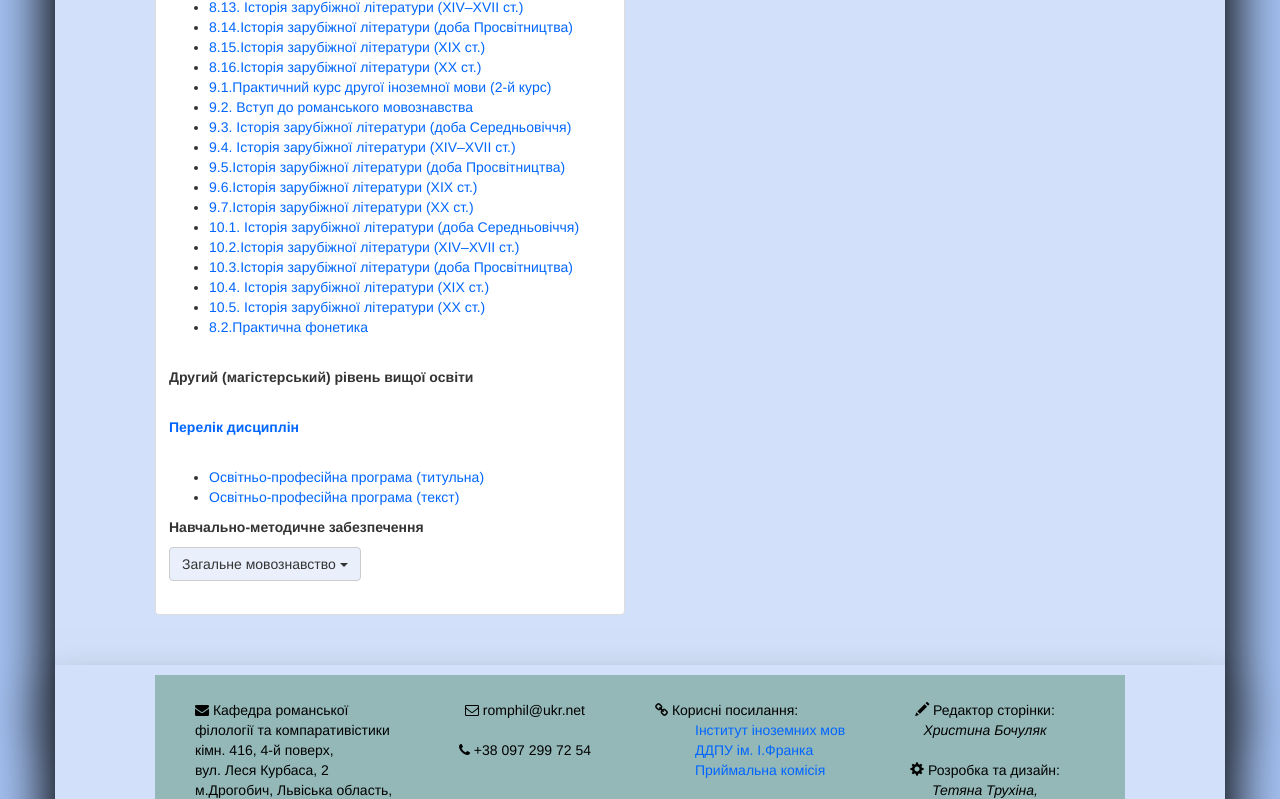
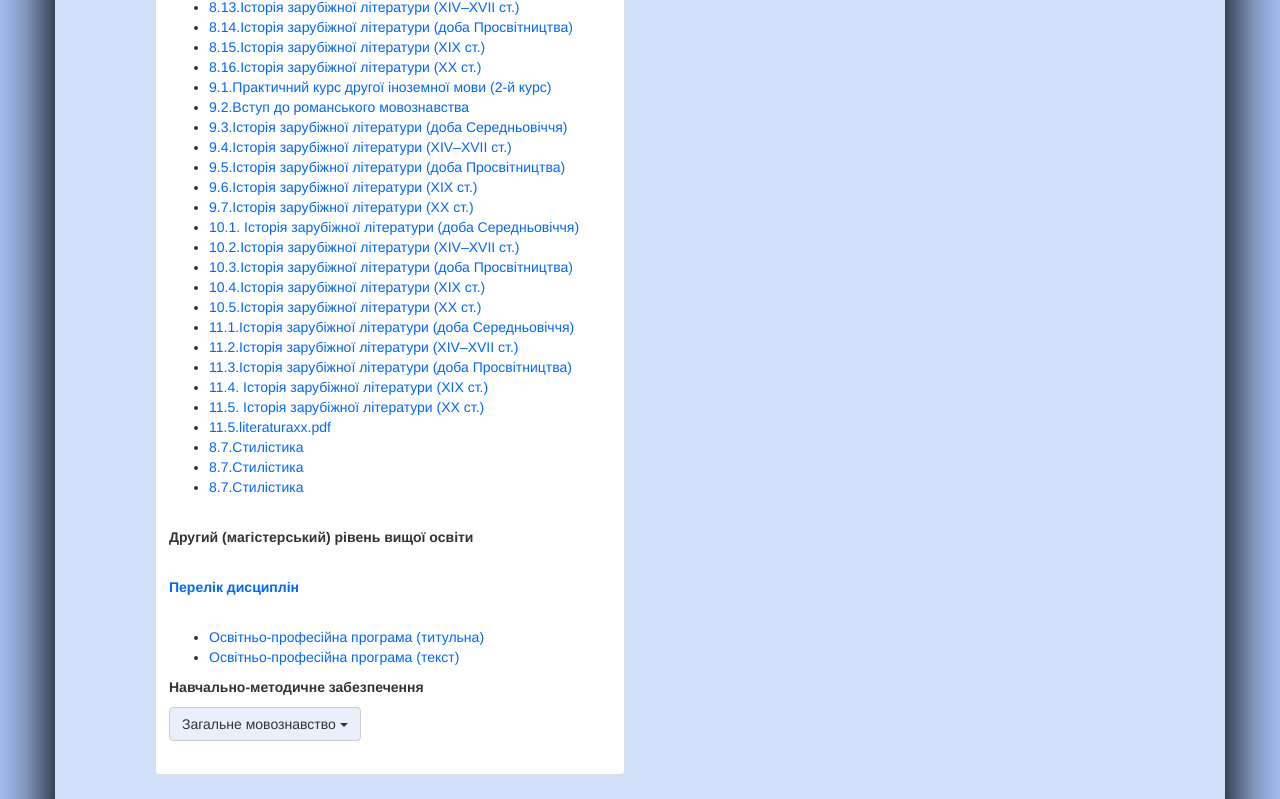
Before and after one commit to Oksanchen/kaf_rom, a plain HTML site: page index.html at #/eresourse in a window 1280 px wide. Shown: the part 1194-1993 px from the top of the page. Drawn offline with nearby package versions, Linux system fonts and the light colour scheme.

Commit message:
Update eresourse.html

```diff
--- a/views/eresourse.html
+++ b/views/eresourse.html
@@ -51,14 +51,14 @@
                      <li><a href="files/8.10.istoria.pdf">8.10.Історія мови</a></li>
                      <li><a href="files/8.11.krainoznavstvodruhoimovu.pdf">8.11.Країнознавство країни основної іноземної мови</a></li>
                      <li><a href="files/8.12.serednibiku.pdf">8.12.Історія зарубіжної літератури (доба Середньовіччя)</a></li>
-                     <li><a href="files/8.13.literaturaxvii.pdf">8.13. Історія зарубіжної літератури (ХІV–ХVII ст.)</a></li>
+                     <li><a href="files/8.13.literaturaxvii.pdf">8.13.Історія зарубіжної літератури (ХІV–ХVII ст.)</a></li>
                      <li><a href="files/8.14.prosvitnyztvo.pdf">8.14.Історія зарубіжної літератури (доба Просвітництва)</a></li>
                      <li><a href="files/8.15.literaturaxix.pdf">8.15.Історія зарубіжної літератури (ХІХ ст.)</a></li>
                      <li><a href="files/8.16.literaturaxx.pdf">8.16.Історія зарубіжної літератури (ХХ ст.)</a></li>
                      <li><a href="files/9.1.druhamova.pdf">9.1.Практичний курс другої іноземної мови (2-й курс)</a></li>
-                     <li><a href="files/9.2.romanske.pdf">9.2. Вступ до романського мовознавства</a></li>
-                     <li><a href="files/9.3.seredniviku.pdf">9.3. Історія зарубіжної літератури (доба Середньовіччя)</a></li>
-                     <li><a href="files/9.4.literaturaxxvii.pdf">9.4. Історія зарубіжної літератури (ХІV–ХVII ст.)</a></li>
+                     <li><a href="files/9.2.romanske.pdf">9.2.Вступ до романського мовознавства</a></li>
+                     <li><a href="files/9.3.seredniviku.pdf">9.3.Історія зарубіжної літератури (доба Середньовіччя)</a></li>
+                     <li><a href="files/9.4.literaturaxxvii.pdf">9.4.Історія зарубіжної літератури (ХІV–ХVII ст.)</a></li>
                      <li><a href="files/9.5.literaturaprosvutnyztvo.pdf">9.5.Історія зарубіжної літератури (доба Просвітництва)</a></li>
                      <li><a href="files/9.6.literaturexix.pdf">9.6.Історія зарубіжної літератури (ХІХ ст.)</a></li>
                      <li><a href="files/9.7.literaturaxx.pdf">9.7.Історія зарубіжної літератури (ХХ ст.)</a></li>
@@ -66,10 +66,18 @@
                      <li><a href="files/10.1.literaturaseredniviku.pdf">10.1. Історія зарубіжної літератури (доба Середньовіччя)</a></li>
                      <li><a href="files/10.2.literaturaxvii.pdf">10.2.Історія зарубіжної літератури (ХІV–ХVII ст.)</a></li>
                      <li><a href="files/10.3.prosvitnyztvo.pdf">10.3.Історія зарубіжної літератури (доба Просвітництва)</a></li>
-                     <li><a href="files/10.4.literaturaxix.pdf">10.4. Історія зарубіжної літератури (ХІХ ст.)</a></li>
-                     <li><a href="files/10.5.literaturaxx.pdf">10.5. Історія зарубіжної літератури (ХХ ст.)</a></li>
+                     <li><a href="files/10.4.literaturaxix.pdf">10.4.Історія зарубіжної літератури (ХІХ ст.)</a></li>
+                     <li><a href="files/10.5.literaturaxx.pdf">10.5.Історія зарубіжної літератури (ХХ ст.)</a></li>
 
-                     <li><a href="files/8.2.fonetyka.pdf">8.2.Практична фонетика</a></li>
+                     <li><a href="files/11.1.seredniviky.pdf">11.1.Історія зарубіжної літератури (доба Середньовіччя)</a></li>
+                     <li><a href="files/11.2.literaturaxvii.pdf">11.2.Історія зарубіжної літератури (ХІV–ХVII ст.)</a></li>
+                     <li><a href="files/11.3.prosvitnyztvo.pdf">11.3.Історія зарубіжної літератури (доба Просвітництва)</a></li>
+                     <li><a href="files/11.4.literaturaxix.pdf">11.4. Історія зарубіжної літератури (ХІХ ст.)</a></li>
+                     <li><a href="files/11.5.literaturaxx.pdf">11.5. Історія зарубіжної літератури (ХХ ст.)</a></li>
+                     <li><a href="files/8.7.stylistyka.pdf">11.5.literaturaxx.pdf</a></li>
+                     <li><a href="files/8.7.stylistyka.pdf">8.7.Стилістика</a></li>
+                     <li><a href="files/8.7.stylistyka.pdf">8.7.Стилістика</a></li>
+                     <li><a href="files/8.7.stylistyka.pdf">8.7.Стилістика</a></li>
 
 
    		</ul>
```
